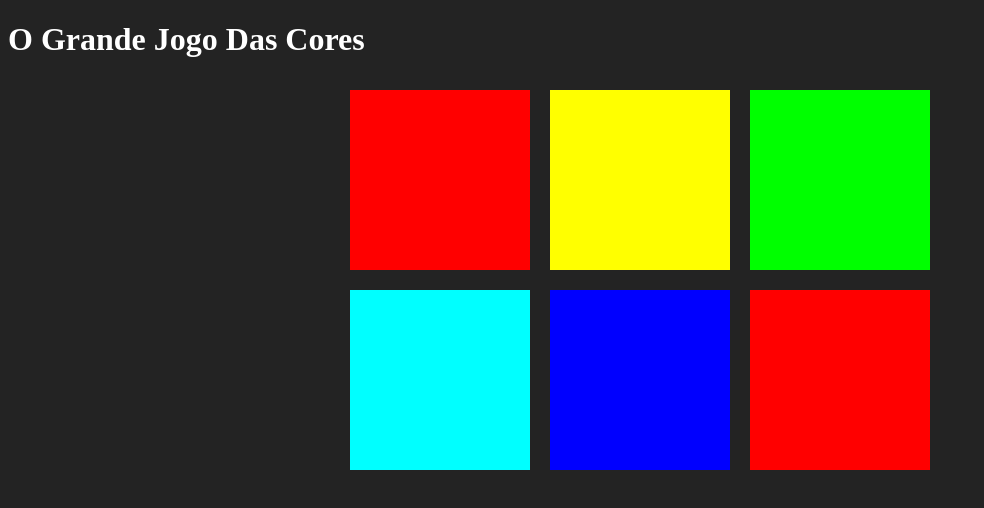
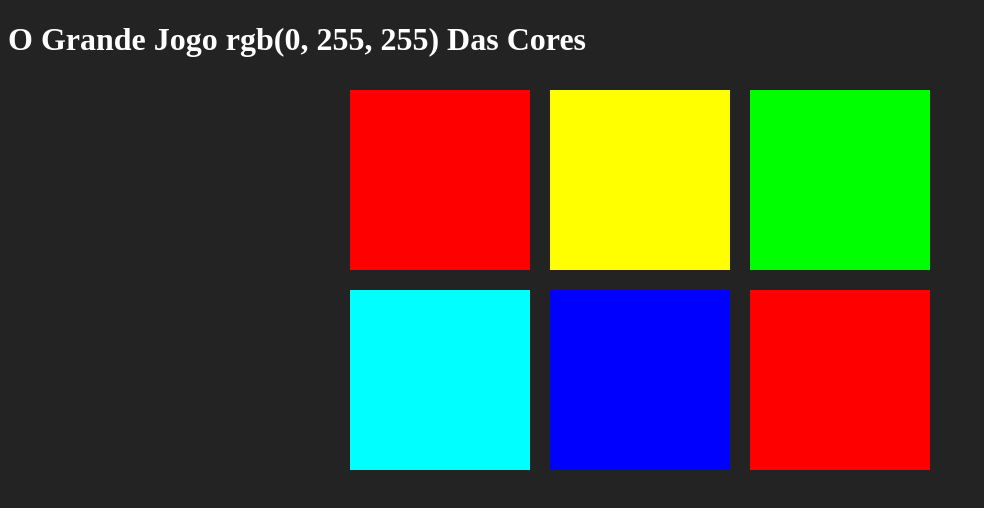
Before and after one commit to LeonardoMMFontoura/Color_Game, a plain HTML site: page index.html in a window 1280 px wide. Shown: the whole page, without its empty margins (0-984 px from the left). Drawn offline with Linux system fonts and the light colour scheme.

Commit message:
adicionado a escolha da cor no cabecalho de forma manual

```diff
--- a/app.js
+++ b/app.js
@@ -9,6 +9,10 @@
 
 
 let squares = document.querySelectorAll(".square")
+let pickedColor = colors[3];
+let colorDisplay = document.getElementById('colorDisplay');
+
+colorDisplay.textContent = pickedColor;
 
 for(let i = 0; i< squares.length; i++) {
     squares[i].style.backgroundColor = colors[i];
--- a/index.html
+++ b/index.html
@@ -7,7 +7,7 @@
     <title>Jogo das Cores</title>
 </head>
 <body>
-    <h1>O Grande Jogo Das Cores</h1>
+    <h1>O Grande Jogo <span id="colorDisplay"> RGB</span> Das Cores</h1>
     <div class="container">
         <div class="square"></div>
         <div class="square"></div>
```
